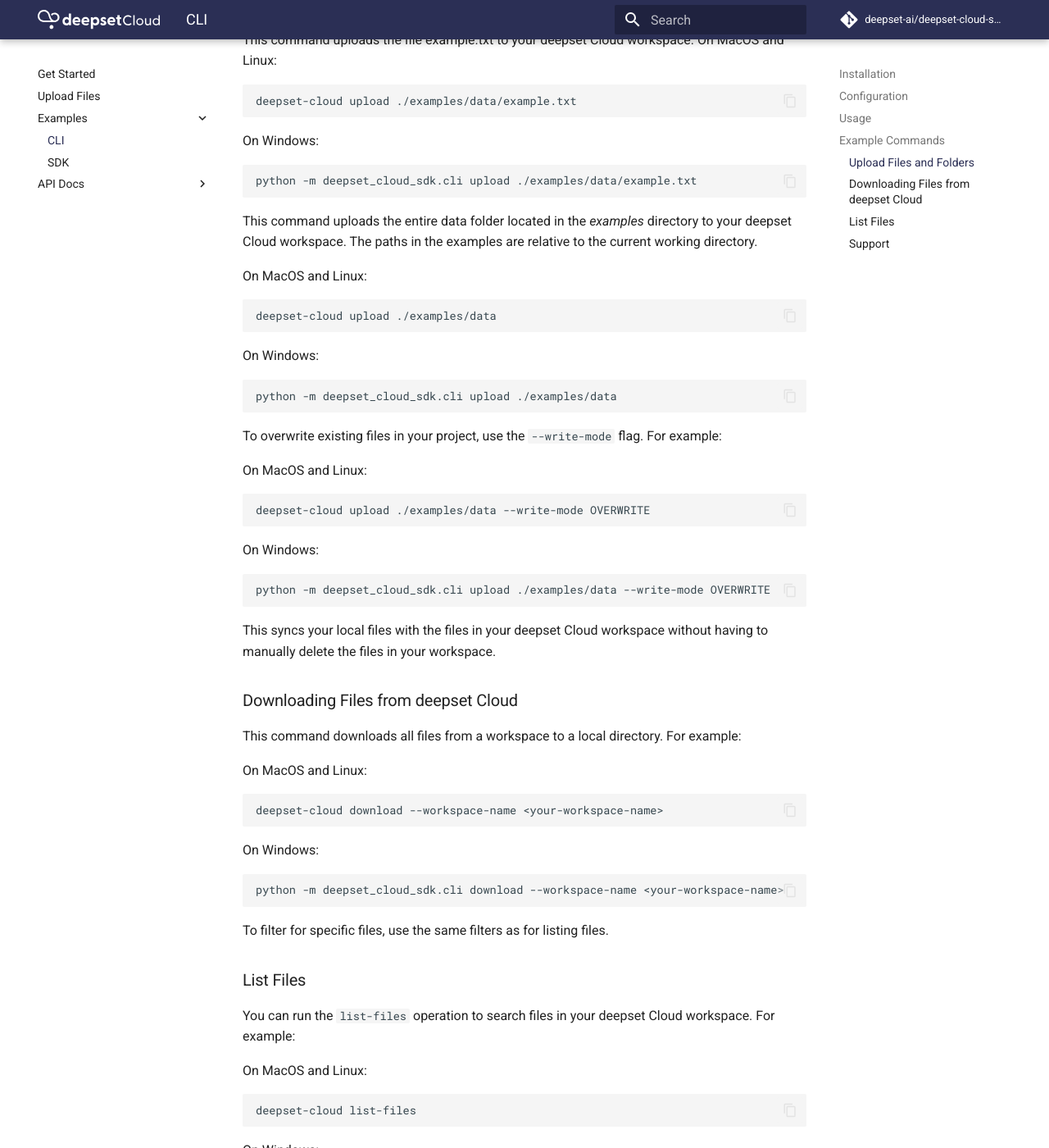
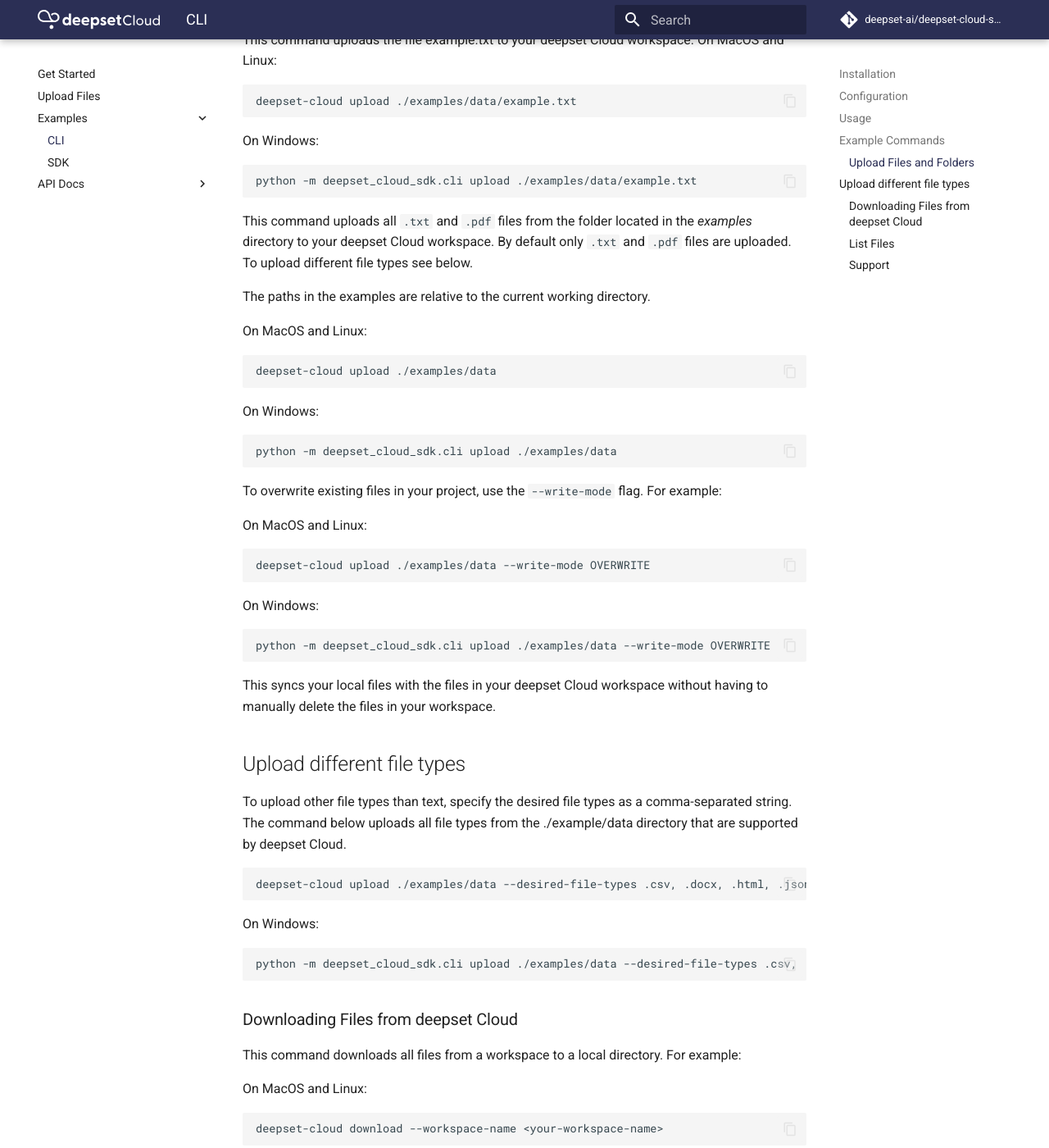
Before and after one commit to deepset-ai/deepset-cloud-sdk, an MkDocs documentation site: the page built from docs/examples/cli/README.md, in a window 1280 px wide and 1400 px high, scrolled down 1525 px. Shown: the whole window at 82% size. Built offline with MkDocs 1.6.1 and Material for MkDocs 9.7.7, drawn with Linux system fonts in a browser that asks for light colours; comment, search, counter and statistics services are not loaded; the version menu is left out.

````diff
--- a/docs/examples/cli/README.md
+++ b/docs/examples/cli/README.md
@@ -61,7 +61,8 @@ On Windows:
 python -m deepset_cloud_sdk.cli upload ./examples/data/example.txt
 ```
 
-This command uploads the entire data folder located in the _examples_ directory to your deepset Cloud workspace.
+This command uploads all `.txt` and `.pdf` files from the folder located in the _examples_ directory to your deepset Cloud workspace. By default only `.txt` and `.pdf` files are uploaded. To upload different file types see below.
+
 The paths in the examples are relative to the current working directory.
 
 On MacOS and Linux:
@@ -84,6 +85,20 @@ On Windows:
 python -m deepset_cloud_sdk.cli upload ./examples/data --write-mode OVERWRITE
 ```
 This syncs your local files with the files in your deepset Cloud workspace without having to manually delete the files in your workspace.
+
+## Upload different file types
+
+To upload other file types than text, specify the desired file types as a comma-separated string.
+The command below uploads all file types from the ./example/data directory that are supported by deepset Cloud.
+
+```shell
+deepset-cloud upload ./examples/data --desired-file-types .csv, .docx, .html, .json, md, .txt, .pdf, .pptx, .xlsx, .xml
+
+```
+On Windows:
+```shell
+python -m deepset_cloud_sdk.cli upload ./examples/data --desired-file-types .csv, .docx, .html, .json, md, .txt, .pdf, .pptx, .xlsx, .xml
+```
 
 
 ### Downloading Files from deepset Cloud
````
Also changed, not shown: 1 other file.
